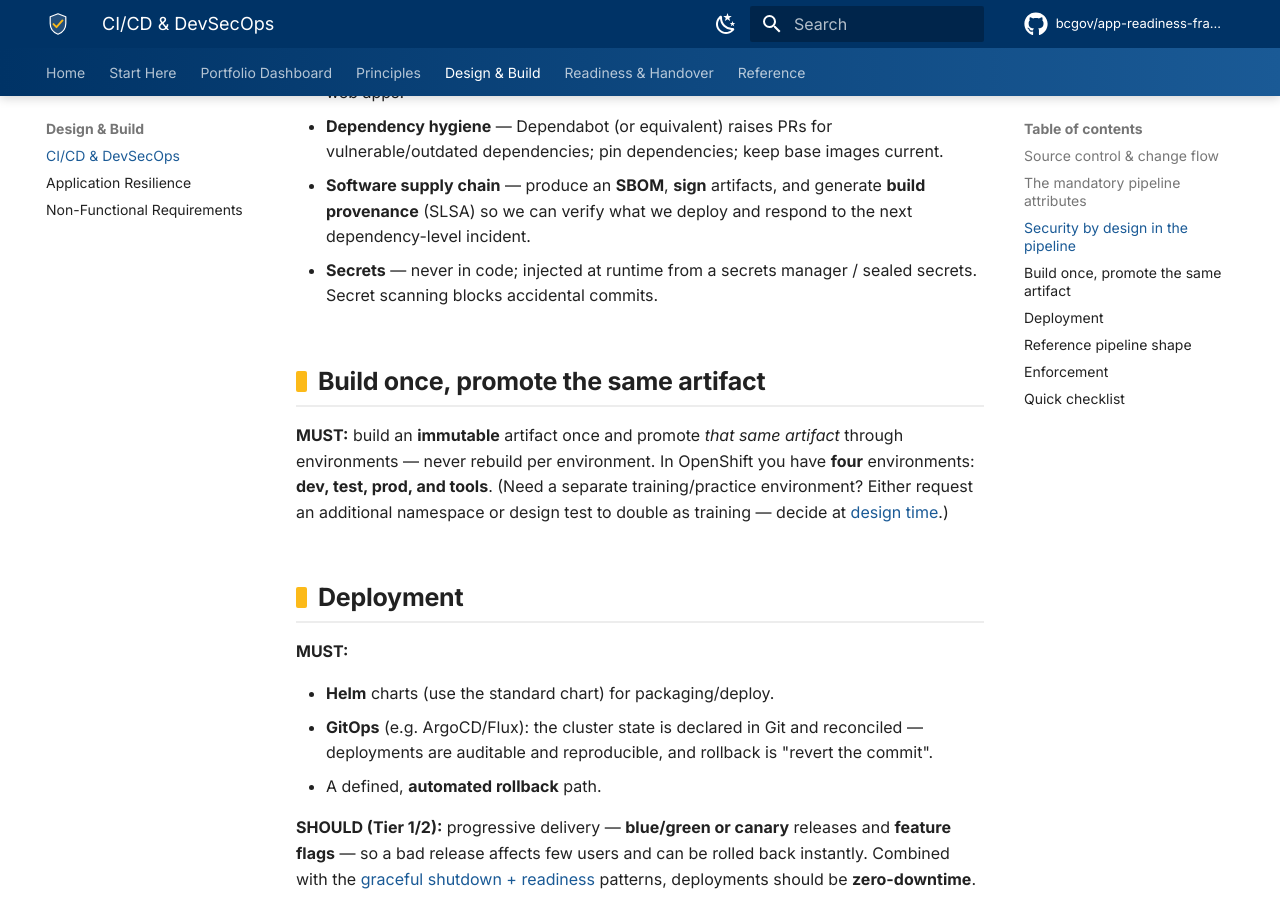
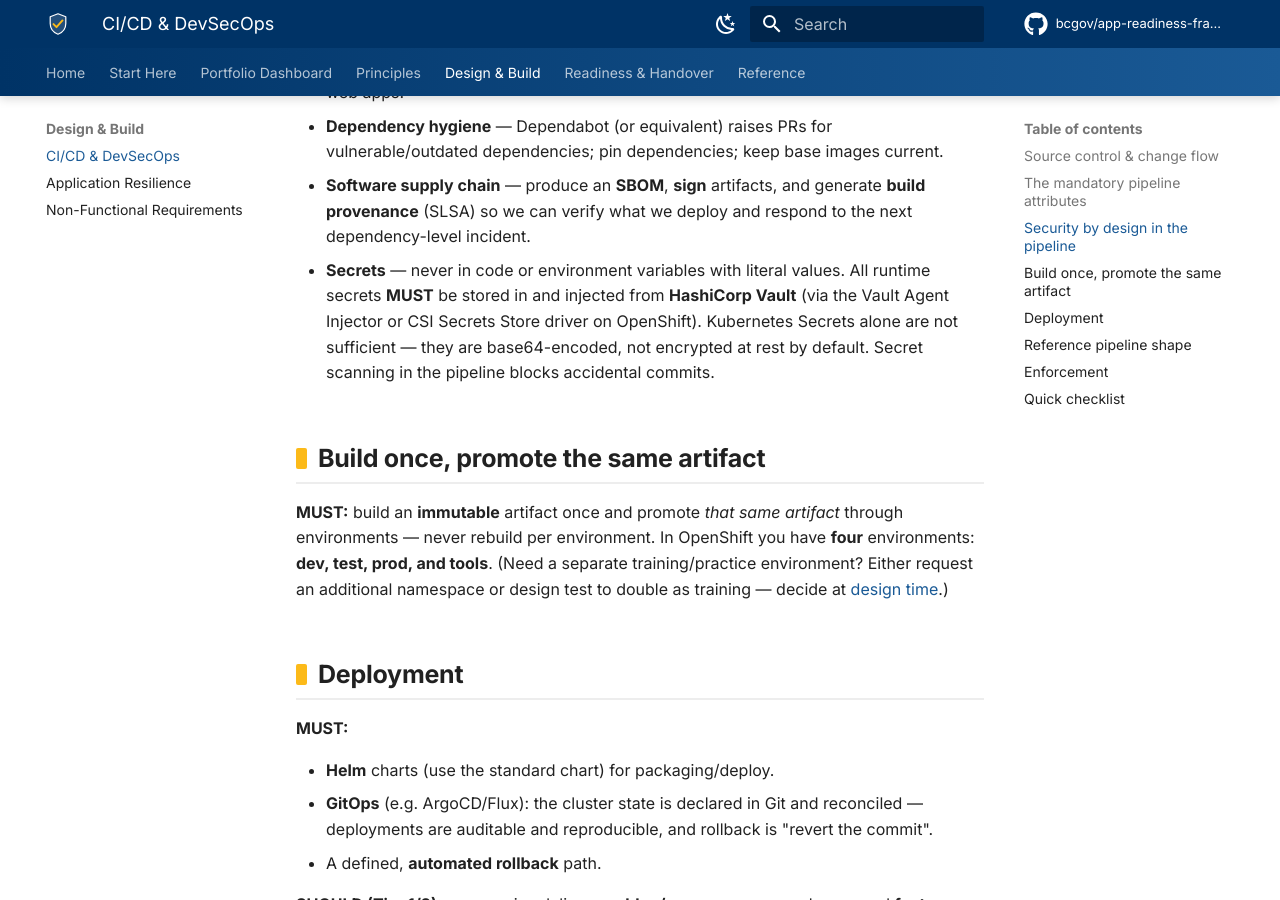
Before and after one commit to bcgov/app-readiness-framework, an MkDocs documentation site: the page built from docs/design-build/cicd-devsecops.md, in a window 1280 px wide and 900 px high, scrolled down 2341 px. Built offline with MkDocs 1.6.1 and Material for MkDocs 9.7.7, drawn with Linux system fonts in a browser that asks for light colours; comment, search, counter and statistics services are not loaded; some of the changed text lies outside the part shown.

Commit message:
feat(security): mandate HashiCorp Vault for all runtime secrets
Replace generic "secrets manager" references with an explicit Vault requirement
across cicd-devsecops, start-here, and the PRR checklist. Clarifies that
Kubernetes Secrets alone are insufficient and that env vars with literal values
are not permitted — all secrets must be stored in and injected from Vault via
the Agent Injector or CSI driver.

```diff
--- a/docs/design-build/cicd-devsecops.md
+++ b/docs/design-build/cicd-devsecops.md
@@ -57,8 +57,12 @@ This operationalises "shift-left security":
 - **Software supply chain** — produce an **SBOM**, **sign** artifacts, and generate
   **build provenance** (SLSA) so we can verify what we deploy and respond to the next
   dependency-level incident.
-- **Secrets** — never in code; injected at runtime from a secrets manager / sealed
-  secrets. Secret scanning blocks accidental commits.
+- **Secrets** — never in code or environment variables with literal values. All
+  runtime secrets **MUST** be stored in and injected from **HashiCorp Vault**
+  (via the Vault Agent Injector or CSI Secrets Store driver on OpenShift).
+  Kubernetes Secrets alone are not sufficient — they are base64-encoded, not
+  encrypted at rest by default. Secret scanning in the pipeline blocks accidental
+  commits.
 
 ## Build once, promote the same artifact
 
@@ -135,4 +139,4 @@ Compliance is **measured**, not assumed:
 - [ ] DAST/OWASP for web apps (Tier 1 MUST)
 - [ ] Immutable artifact built once, promoted dev → test → prod
 - [ ] Helm + GitOps; automated rollback; progressive delivery for Tier 1/2
-- [ ] No secrets in repo; runtime secrets from a manager
+- [ ] No secrets in repo or env vars; all runtime secrets stored in and injected from **Vault**
```
Also changed, not shown: docs/readiness/production-readiness-review.md (+1 -1 lines), docs/start-here.md (+1 -1 lines).
